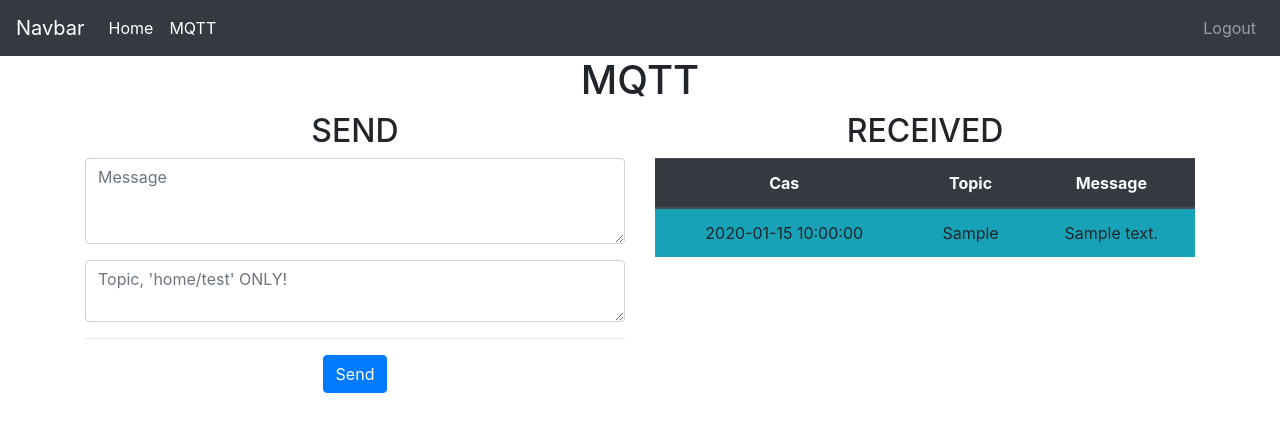
After one commit to sotolko/python-flask-iot, a Flask app: page /mqtt-send in a window 1280 px wide. The commit adds this page. Shown: the top 432 px of the page. Run offline with Flask 2, Linux system fonts and the light colour scheme; a user stored in the database is signed in; tables that the repository leaves empty hold one stand-in row (values such as "Sample post"); some libraries are stand-ins or nearby versions.

Commit message:
mqtt send and receive

```diff
--- a/website/settings.py
+++ b/website/settings.py
@@ -1,2 +1,3 @@
 DB_NAME = 'database.db'
 DB_URL = f'sqlite:///{DB_NAME}'
+MQTT_BROKER = 'broker.hivemq.com'
--- a/website/templates/base.html
+++ b/website/templates/base.html
@@ -27,6 +27,9 @@
                 {% if user.is_authenticated %}
                     <li class="nav-item active">
                         <a class="nav-item nav-link" id="home" href="/">Home <span class="sr-only"></span></a>
+                    </li>
+                    <li class="nav-item active">
+                        <a class="nav-item nav-link" id="mqtt_send" href="/mqtt-send">MQTT <span class="sr-only"></span></a>
                     </li>
                 {% endif %}
             </ul>
@@ -90,10 +93,5 @@
       integrity="sha384-JZR6Spejh4U02d8jOt6vLEHfe/JQGiRRSQQxSfFWpi1MquVdAyjUar5+76PVCmYl"
       crossorigin="anonymous"
     ></script>
-
-    <script
-      type="text/javascript"
-      src="{{ url_for('static', filename='index.js') }}"
-    ></script>
 </body>
 </html>
--- a/website/templates/login.html
+++ b/website/templates/login.html
@@ -10,7 +10,7 @@
     </div>
     <div class="form-group">
         <label for="password">Password</label>
-        <input type="text" class="form-control" id="password" name="password" placeholder="Enter password">
+        <input type="password" class="form-control" id="password" name="password" placeholder="Enter password">
     </div>
     <hr>
     <button type="submit" class="btn btn-primary">Login</button>
--- /dev/null
+++ b/website/templates/mqtt_actions.html
@@ -0,0 +1,42 @@
+{% extends "base.html" %}
+{% block title %}Home{% endblock %}
+
+{% block content %}
+<h1>MQTT</h1>
+<div class="row">
+    <div class="col">
+        <h2>SEND</h2>
+      <form method="POST">
+          <div class="form-group">
+          <textarea class="form-control" id="mqtt-send" name="mqtt-send" rows="3" placeholder="Message"></textarea>
+          </div>
+        <div class="form-group">
+          <textarea class="form-control" id="mqtt-topic" name="mqtt-topic" placeholder="Topic, 'home/test' ONLY!"></textarea>
+        </div>
+          <hr>
+          <button type="submit" class="btn btn-primary" onclick="">Send</button>
+      </form>
+    </div>
+    <div class="col">
+        <h2>RECEIVED</h2>
+      <table class="table table-striped">
+            <thead class="thead-dark">
+            <tr>
+                <th scope="col">Cas</th>
+                <th scope="col">Topic</th>
+                <th scope="col">Message</th>
+            </tr>
+            </thead>
+            <tbody>
+            {% for sprava in spravy %}
+            <tr class="bg-info">
+                <td>{{ sprava.date }}</td>
+                <td>{{ sprava.topic }}</td>
+                <td>{{ sprava.message }}</td>
+            </tr>
+            {% endfor %}
+          </tbody>
+        </table>
+    </div>
+  </div>
+{% endblock %}
--- a/website/templates/sign_up.html
+++ b/website/templates/sign_up.html
@@ -18,11 +18,11 @@
     </div>
     <div class="form-group">
         <label for="password1">Password</label>
-        <input type="text" class="form-control" id="password1" name="password1" placeholder="Enter password">
+        <input type="password" class="form-control" id="password1" name="password1" placeholder="Enter password">
     </div>
     <div class="form-group">
         <label for="password2">Confirm password</label>
-        <input type="text" class="form-control" id="password2" name="password2" placeholder="Enter password again">
+        <input type="password" class="form-control" id="password2" name="password2" placeholder="Enter password again">
     </div>
     <hr>
     <button type="submit" class="btn btn-primary">Submit</button>
--- a/website/views.py
+++ b/website/views.py
@@ -1,6 +1,9 @@
-from flask import Blueprint, render_template, request
+from flask import Blueprint, render_template, request, redirect, url_for, flash
 from flask_login import login_required, current_user
-from .models import Ziak
+from .models import Ziak, MQTT
+from . import mqtt, db
+from sqlalchemy import desc
+
 
 views = Blueprint('views', __name__)
 
@@ -10,3 +13,26 @@ views = Blueprint('views', __name__)
 def home():
     ziaci = Ziak.query.all()
     return render_template('home.html', user=current_user, ziaci=ziaci)
+
+
+@views.route('/mqtt-send', methods=['GET', 'POST'])
+@login_required
+def mqtt_actions():
+    messages = MQTT.query.order_by(desc(MQTT.date)).limit(10).all()
+
+    if request.method == 'POST':
+        message = request.form.get('mqtt-send')
+        topic = request.form.get('mqtt-topic')
+        if topic != 'home/test':
+            flash(f'Not subscribed to topic {topic}', category='error')
+            return render_template('mqtt_actions.html', user=current_user, spravy=messages)
+
+        mqtt.publish(f'{topic}', f'{message}')
+
+        new_message = MQTT(topic=str(topic), message=str(message))
+        db.session.add(new_message)
+        db.session.commit()
+        flash('Published!', category='success')
+        return redirect(url_for('views.mqtt_actions'))
+
+    return render_template('mqtt_actions.html', user=current_user, spravy=messages)
```
Also changed, not shown: website/__init__.py (+30 -3 lines), website/models.py (+8 -0 lines), instance/database.db (deleted), 1 other file.
